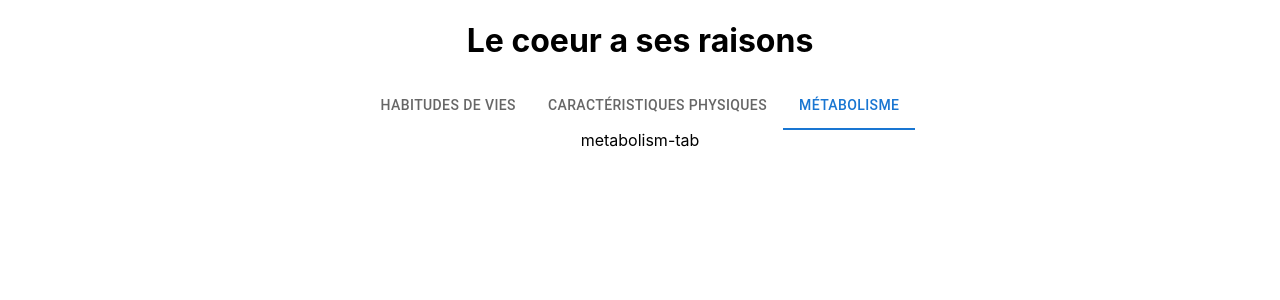
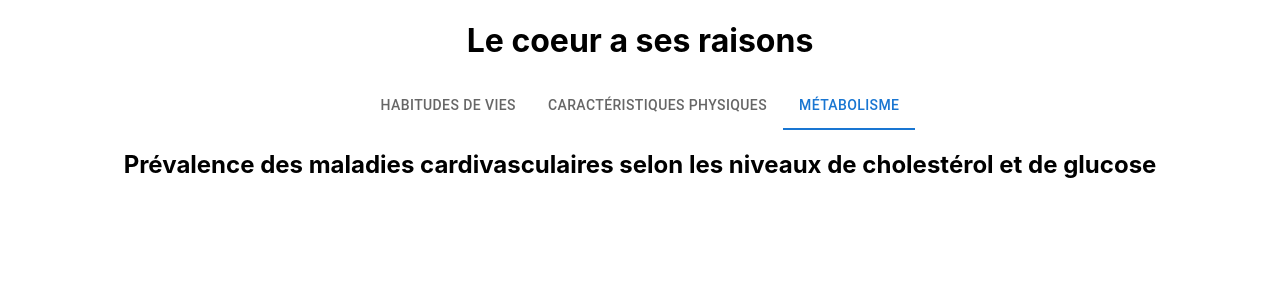
Before and after one commit to rachadchazbek/INF8808_Projet, a React (Create React App) app in the folder code/: page /metabolisme in a window 1280 px wide. Both pictures are taken after a click on the tab "MÉTABOLISME". Shown: the top 300 px of the page. Built offline with nearby package versions, Linux system fonts and the light colour scheme; no server answers.

Commit message:
Started heatmap, cant access csv :(

```diff
--- a/code/package.json
+++ b/code/package.json
@@ -9,6 +9,7 @@
     "@testing-library/jest-dom": "^5.16.5",
     "@testing-library/react": "^13.4.0",
     "@testing-library/user-event": "^13.5.0",
+    "d3": "^7.8.4",
     "react": "^18.2.0",
     "react-dom": "^18.2.0",
     "react-router-dom": "^6.9.0",
--- /dev/null
+++ b/code/src/pages/Metabolism/metabolism-heatmap.js
@@ -0,0 +1,59 @@
+import React, { useEffect, useRef } from 'react'
+import * as d3 from 'd3'
+import * as d3Chromatic from 'd3-scale-chromatic'
+
+const updateSize = (svg) => {
+  const bounds = d3.select('.graph').node().getBoundingClientRect()
+  const svgSize = {
+    width: Math.max(bounds.width / 2, 550),
+    height: 550
+  }
+  svg.attr('width', svgSize.width).attr('height', svgSize.height);
+}
+
+const preprocess = (data) => {
+
+}
+
+const MetabolismHeatMap = () => {
+  const heatMapRef = useRef(null)
+
+  // const xScale = d3.scaleBand().padding(0.05)
+  // const yScale = d3.scaleBand().padding(0.2)
+  // const colorScale = d3.scaleSequential(d3Chromatic.interpolateMagma)
+
+  useEffect(() => {
+    const svg = d3.select(heatMapRef.current);
+
+    d3.csv('/data/heart_data.csv', d3.autoType).then((data) => {
+        console.log(data)
+        preprocess(data)
+    })
+
+    window.addEventListener('resize', () => {
+      updateSize(svg)
+      // build()
+    })
+
+    updateSize(svg)
+    // build()
+
+  }, [])
+
+  return (
+    <div>
+      <header>
+        <h2>
+          Prévalence des maladies cardivasculaires selon les niveaux de cholestérol et de glucose
+        </h2>
+      </header>
+      <div className="viz-container">
+        <div className="graph" id="heatmap">
+          <svg className="heatmap-svg" ref={heatMapRef}></svg>
+        </div>
+      </div>
+    </div>
+  )
+}
+
+export default MetabolismHeatMap
--- a/code/src/pages/Metabolism/metabolism-tab.js
+++ b/code/src/pages/Metabolism/metabolism-tab.js
@@ -1,8 +1,13 @@
 import React from 'react'
+import MetabolismHeatMap from './metabolism-heatmap'
 
 const MetabolismPage = () => {
   return (
-    <div>metabolism-tab</div>
+    <div>
+    <>
+      <MetabolismHeatMap/>
+    </>
+    </div>
   )
 }
 
```
Also changed, not shown: 1 other file (tests, documents, lock files or other folders).
